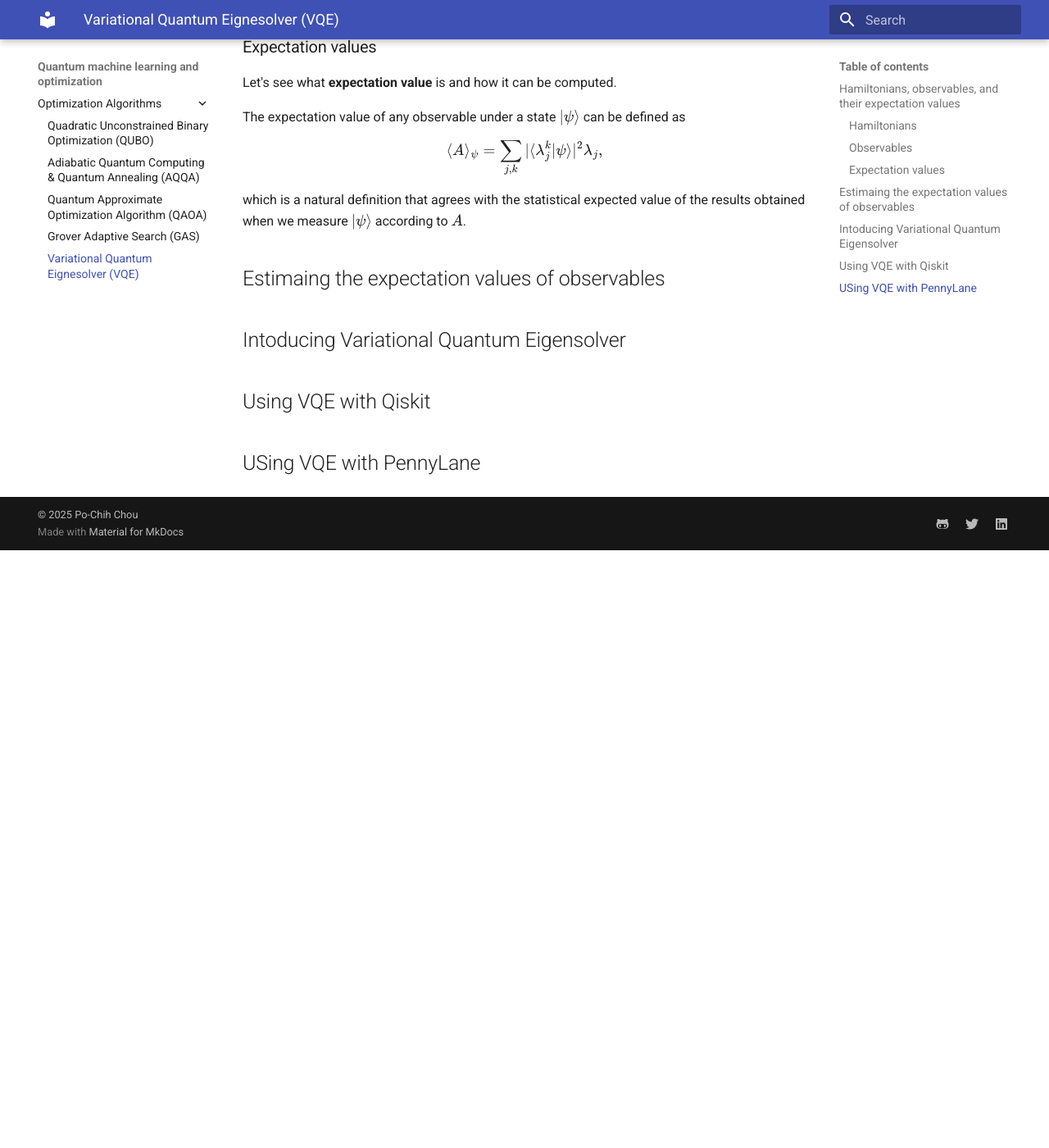
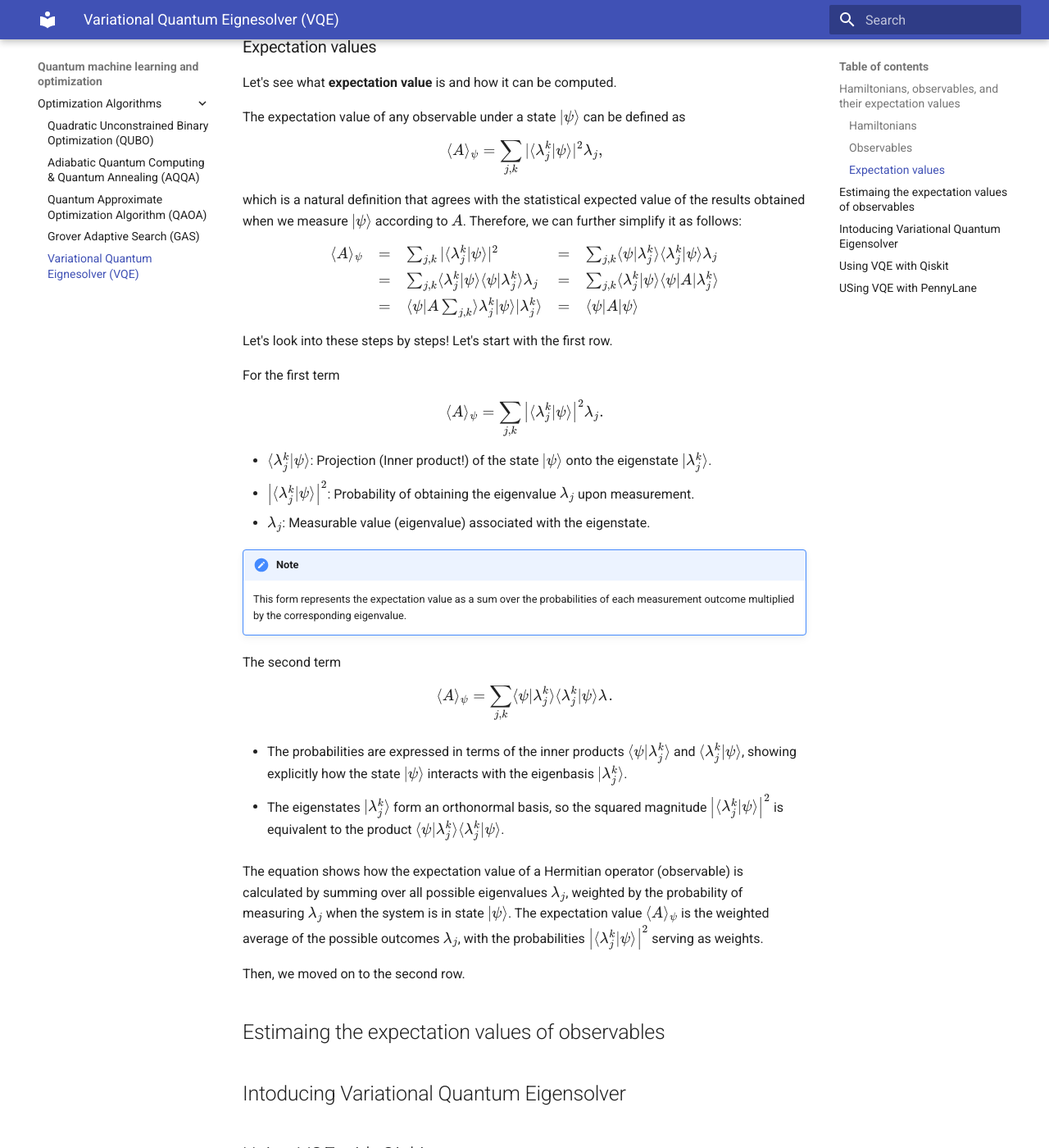
Before and after one commit to pcchouCR97/Understanding-Cryptography-by-Christof-Paar, an MkDocs documentation site: the page built from docs/QuantumOpt/VQE.md, in a window 1280 px wide and 1400 px high, scrolled down 3324 px. Shown: the whole window at 82% size. Built offline with MkDocs 1.6.1 and Material for MkDocs 9.7.7, drawn with Linux system fonts in a browser that asks for light colours; formulas are drawn with MathJax 3; before the commit the page ends 3995 px from its top, so only the background shows below that; some of the changed text lies outside the part shown.

Commit message:
20250108_01

```diff
--- a/docs/QuantumOpt/VQE.md
+++ b/docs/QuantumOpt/VQE.md
@@ -56,7 +56,7 @@ We also know that $|a_x|^{2} = |\langle x | \psi \rangle|^{2}$ is the probabilit
 ### Observables
 In quantum mechanics, any physical magnitude that you can measure is represented by a Hermitian operator. These are linear operators $A$ that are equal to their adjoints (their conjugate transposes) $A^{\dagger} = A$.
 
-The nice thing about Hermitian operators is that one can always {==find an orthonormal basis of eigenvectors with real eigenvalues==}. This means that there exist real numbers $\lambda_j$, $j = 1, \cdots, l,$ all of them different, and states $\lvert \lambda_{j}^{k}$, where $j = 1, \cdots, l,$ and $k = 1, \cdots, r_j$ such that the state $\{\lvert \lambda_{j}^{k}\}_{j,k} \rangle$ form an orthonormal basis and
+The nice thing about Hermitian operators is that one can always {==find an orthonormal basis of eigenvectors with real eigenvalues==}. This means that there exist real numbers $\lambda_{j}$, $j = 1, \cdots, l,$ all of them different, and states $\lvert \lambda_{j}^{k}$, where $j = 1, \cdots, l,$ and $k = 1, \cdots, r_{j}$ such that the state $\{\lvert \lambda_{j}^{k}\}_{j,k} \rangle$ form an orthonormal basis and
 
 $$
 A \lvert \lambda_{j}^{k} \rangle = \lambda_{j} \lvert \lambda_{j}^{k} \rangle,
@@ -66,7 +66,7 @@ for every $j = 1, \cdots, l$ and fpr every $k = 1, \cdots, r_{j}$.
 
 Here,
 
-1. We are considering the possiblility of having several eigenvectors $\lvert \lambda_{j}^{k} \rangle$ associated with the same eigenvalue $\lambda_{j}$, hence the use of the superindices $k = 1, \cdots, r_{j}$, where $r_j$ is the number of eigenvectors associated with the $\lambda_{j}^{k}$ eigenvalue.
+1. We are considering the possiblility of having several eigenvectors $\lvert \lambda_{j}^{k} \rangle$ associated with the same eigenvalue $\lambda_{j}$, hence the use of the superindices $k = 1, \cdots, r_{j}$, where $r_{j}$ is the number of eigenvectors associated with the $\lambda_{j}^{k}$ eigenvalue.
 2. If all the eigenvalues are different, then we will have $r_{j} = 1$ for every $j$ and we can drop the $k$ superindices.
 
 Let's consider tan obervable represented by a Hermitian operator $A$, and also an orthonormal basis of eigenvectors $\{ \lvert \lambda_{j}^{k} \}_{j,k}$ such that $A \lvert \lambda_{j}^{k} \rangle = \lambda_{j} \lvert \lambda_{j}^{k} \rangle$. Plus, the possible outcomes of the measurement of the observable must be represented by the different eigenvalues $\lambda_{j}$. More, upon measurement, the probability that a state $\lvert \psi \rangle$ will yield $\lambda_{j}$ must be $\sum_{k}|\langle \lambda_{j}^{k}|\psi\rangle |^{2}$.
@@ -137,7 +137,44 @@ $$
 \langle A \rangle_{\psi} = \sum_{j,k} |\langle \lambda_{j}^{k}|\psi \rangle|^{2} \lambda_{j},
 $$
 
-which is a natural definition that agrees with the statistical expected value of the results obtained when we measure $\lvert \psi \rangle$ according to $A$.
+which is a natural definition that agrees with the statistical expected value of the results obtained when we measure $\lvert \psi \rangle$ according to $A$. Therefore, we can further simplify it as follows:
+
+$$
+\begin{array}{lllll}
+\langle A \rangle_{\psi} & = & \sum_{j,k}|\langle \lambda_{j}^{k} | \psi \rangle |^{2} & = & \sum_{j,k} \langle \psi | \lambda_ {j}^{k} \rangle \langle \lambda_ {j}^{k} | \psi \rangle \lambda_{j}\\
+ & = & \sum_{j,k} \langle \lambda_ {j}^{k} | \psi  \rangle \langle \psi | \lambda_ {j}^{k} \rangle \lambda_{j} & = &\sum_{j,k} \langle \lambda_ {j}^{k} | \psi \rangle \langle \psi | A | \lambda_ {j}^{k} \rangle\\
+ & = & \langle \psi | A \sum_{j,k} \rangle \lambda_{j}^{k} | \psi \rangle | \lambda_{j}^{k} \rangle & = & \langle \psi | A | \psi \rangle
+\end{array}
+$$
+
+Let's look into these steps by steps! Let's start with the first row.
+
+For the first term
+
+$$
+\langle A \rangle_{\psi} = \sum_{j,k} \left| \langle \lambda_{j}^{k} | \psi \rangle \right|^2 \lambda_{j}.
+$$
+
+- $\langle \lambda_{j}^{k} | \psi \rangle$: Projection (Inner product!) of the state $|\psi\rangle$ onto the eigenstate $|\lambda_{j}^{k}\rangle$.
+- $\left| \langle \lambda_{j}^{k} | \psi \rangle \right|^2$: Probability of obtaining the eigenvalue $\lambda_{j}$ upon measurement.
+- $\lambda_{j}$: Measurable value (eigenvalue) associated with the eigenstate.
+
+!!! note
+    This form represents the expectation value as a sum over the probabilities of each measurement outcome multiplied by the corresponding eigenvalue.
+
+The second term
+
+$$
+\langle A \rangle_{\psi} = \sum_{j,k} \langle \psi | \lambda_{j}^{k} \rangle \langle \lambda_{j}^{k} | \psi \rangle \lambda_{}.
+$$
+
+- The probabilities are expressed in terms of the inner products $\langle \psi | \lambda_{j}^{k} \rangle$ and $\langle \lambda_{j}^{k} | \psi \rangle$, showing explicitly how the state $|\psi\rangle$ interacts with the eigenbasis $|\lambda_{j}^{k}\rangle$.
+
+- The eigenstates $|\lambda_{j}^{k}\rangle$ form an orthonormal basis, so the squared magnitude $\left| \langle \lambda_{j}^{k} | \psi \rangle \right|^2$ is equivalent to the product $\langle \psi | \lambda_{j}^{k} \rangle \langle \lambda_{j}^{k} | \psi \rangle$.
+
+The equation shows how the expectation value of a Hermitian operator (observable) is calculated by summing over all possible eigenvalues $\lambda_{j}$, weighted by the probability of measuring $\lambda_{j}$ when the system is in state $|\psi\rangle$. The expectation value $\langle A \rangle_{\psi}$ is the weighted average of the possible outcomes $\lambda_{j}$, with the probabilities $\left| \langle \lambda_{j}^{k} | \psi \rangle \right|^2$ serving as weights.
+
+Then, we moved on to the second row.
 
 ## Estimaing the expectation values of observables
 
```
Also changed, not shown: docs/Math_Fundamentals/matrices.md (+2 -0 lines).
